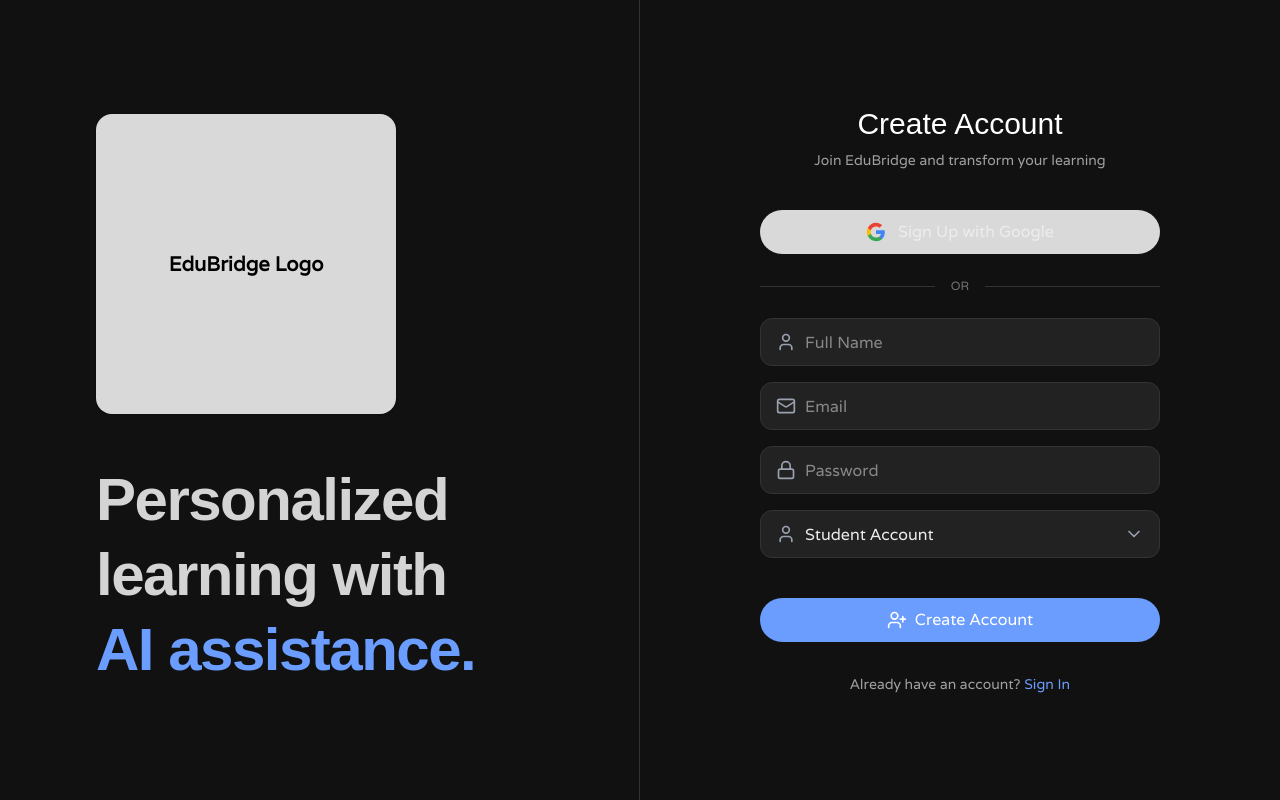
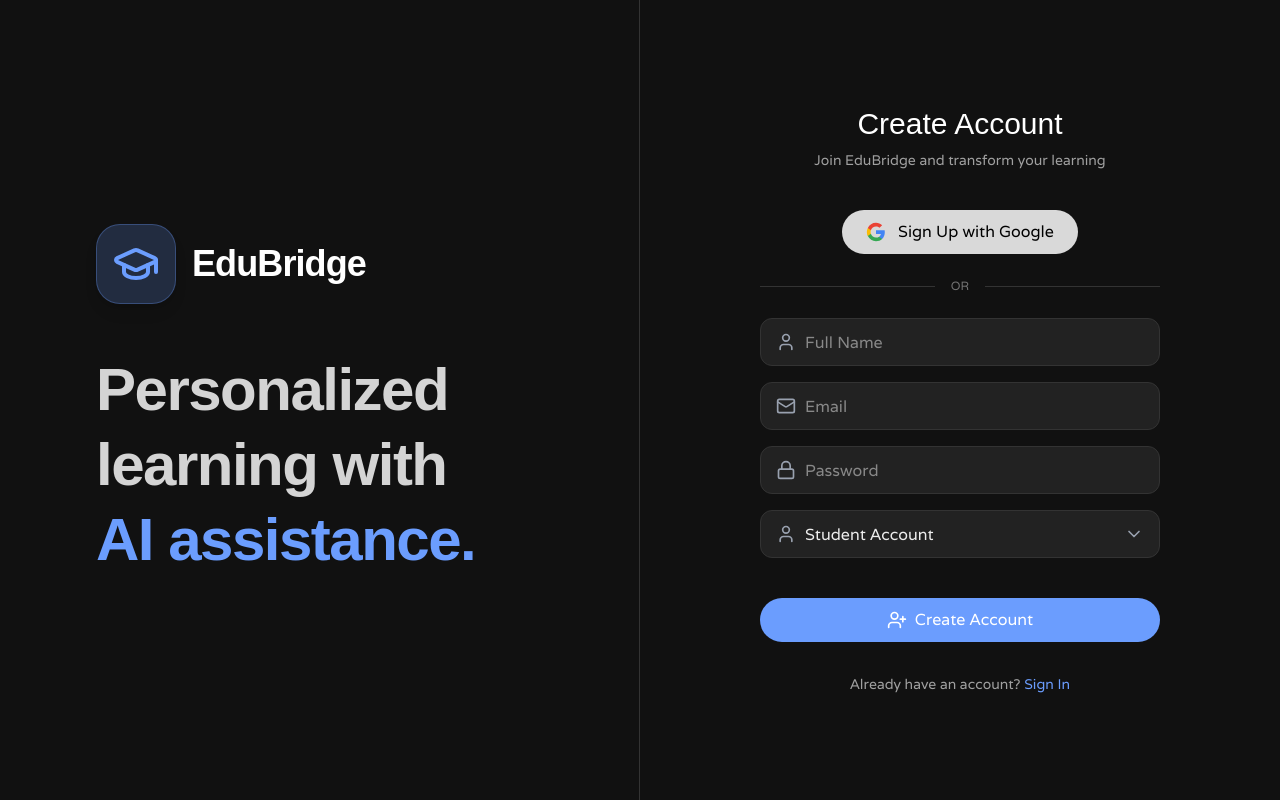
Before and after one commit to interterrestrial/EduBridge, a Next.js app in the folder client/: page /register in a window 1280 px wide. Built offline with nearby package versions, Linux system fonts and the light colour scheme; a web font is replaced by a local one.

Commit message:
Frontend UI Fixes

```diff
--- a/client/src/app/login/page.tsx
+++ b/client/src/app/login/page.tsx
@@ -5,7 +5,7 @@
 import Link from 'next/link';
 import { useAuth } from '../../hooks/useAuth';
 import api from '../../lib/api';
-import { Mail, Lock, LogIn } from 'lucide-react';
+import { Mail, Lock, LogIn, GraduationCap } from 'lucide-react';
 import { useGoogleLogin } from '@react-oauth/google';
 import { Button } from '../../components/ui/Button';
 import { Input } from '../../components/ui/Input';
@@ -57,9 +57,12 @@
     <div className="min-h-screen flex bg-background text-foreground font-sans">
       {/* Left Panel */}
       <div className="hidden lg:flex flex-col justify-center items-start w-1/2 p-16 xl:p-24 relative border-r border-border">
-        {/* Logo Box Placeholder */}
-        <div className="w-[300px] h-[300px] bg-[#d9d9d9] rounded-2xl flex items-center justify-center mb-12 shadow-sm">
-          <span className="text-black font-bold text-xl">EduBridge Logo</span>
+        {/* Logo */}
+        <div className="flex items-center gap-4 mb-12">
+          <div className="w-20 h-20 bg-primary/20 rounded-3xl flex items-center justify-center shadow-lg border border-primary/30">
+            <GraduationCap className="w-12 h-12 text-primary" />
+          </div>
+          <span className="font-heading text-4xl font-bold text-white tracking-tight">EduBridge</span>
         </div>
 
         <div className="font-heading text-5xl xl:text-6xl font-bold leading-tight tracking-tight max-w-lg text-[#d4d4d4]">
@@ -80,8 +83,7 @@
             onClick={() => handleGoogleLogin()}
             type="button"
             variant="ghost"
-            fullWidth
-            className="bg-[#d9d9d9] hover:bg-[#d9d9d9]/90 text-black mb-6"
+            className="!bg-[#d9d9d9] hover:!bg-[#c0c0c0] !text-black mb-6"
           >
             <svg viewBox="0 0 24 24" width="20" height="20" xmlns="http://www.w3.org/2000/svg" className="mr-3">
               <path d="M22.56 12.25c0-.78-.07-1.53-.2-2.25H12v4.26h5.92c-.26 1.37-1.04 2.53-2.21 3.31v2.77h3.57c2.08-1.92 3.28-4.74 3.28-8.09z" fill="#4285F4"/>
--- a/client/src/app/register/page.tsx
+++ b/client/src/app/register/page.tsx
@@ -5,7 +5,7 @@
 import Link from 'next/link';
 import { useAuth } from '../../hooks/useAuth';
 import api from '../../lib/api';
-import { User, Mail, Lock, UserPlus, ChevronDown } from 'lucide-react';
+import { User, Mail, Lock, UserPlus, ChevronDown, GraduationCap } from 'lucide-react';
 import { useGoogleLogin } from '@react-oauth/google';
 import { Button } from '../../components/ui/Button';
 import { Input } from '../../components/ui/Input';
@@ -60,9 +60,12 @@
     <div className="min-h-screen flex bg-background text-foreground font-sans">
       {/* Left Panel */}
       <div className="hidden lg:flex flex-col justify-center items-start w-1/2 p-16 xl:p-24 relative border-r border-border">
-        {/* Logo Box Placeholder */}
-        <div className="w-[300px] h-[300px] bg-[#d9d9d9] rounded-2xl flex items-center justify-center mb-12 shadow-sm">
-          <span className="text-black font-bold text-xl">EduBridge Logo</span>
+        {/* Logo */}
+        <div className="flex items-center gap-4 mb-12">
+          <div className="w-20 h-20 bg-primary/20 rounded-3xl flex items-center justify-center shadow-lg border border-primary/30">
+            <GraduationCap className="w-12 h-12 text-primary" />
+          </div>
+          <span className="font-heading text-4xl font-bold text-white tracking-tight">EduBridge</span>
         </div>
 
         <div className="font-heading text-5xl xl:text-6xl font-bold leading-tight tracking-tight max-w-lg text-[#d4d4d4]">
@@ -83,8 +86,7 @@
             onClick={() => handleGoogleSignup()}
             type="button"
             variant="ghost"
-            fullWidth
-            className="bg-[#d9d9d9] hover:bg-[#d9d9d9]/90 text-black mb-6"
+            className="!bg-[#d9d9d9] hover:!bg-[#c0c0c0] !text-black mb-6"
           >
             <svg viewBox="0 0 24 24" width="20" height="20" xmlns="http://www.w3.org/2000/svg" className="mr-3">
               <path d="M22.56 12.25c0-.78-.07-1.53-.2-2.25H12v4.26h5.92c-.26 1.37-1.04 2.53-2.21 3.31v2.77h3.57c2.08-1.92 3.28-4.74 3.28-8.09z" fill="#4285F4"/>
--- a/client/src/components/layout/Navbar.tsx
+++ b/client/src/components/layout/Navbar.tsx
@@ -82,13 +82,15 @@
             </div>
           </div>
 
-          <div className="absolute top-full mt-2 right-6 bg-card border border-border rounded-xl shadow-xl w-48 py-2 hidden group-hover:block">
-             <div className="px-4 py-2 border-b border-border mb-2">
-               <p className="text-sm text-white font-medium truncate">{user?.email}</p>
-             </div>
-             <button onClick={logout} className="w-full text-left px-4 py-2 text-sm text-red-400 hover:bg-white/5 transition-colors">
-               Sign Out
-             </button>
+          <div className="absolute top-full right-6 pt-2 hidden group-hover:block">
+            <div className="bg-card border border-border rounded-xl shadow-xl w-48 py-2">
+               <div className="px-4 py-2 border-b border-border mb-2">
+                 <p className="text-sm text-white font-medium truncate">{user?.email}</p>
+               </div>
+               <button onClick={logout} className="w-full text-left px-4 py-2 text-sm text-red-400 hover:bg-white/5 transition-colors cursor-pointer">
+                 Sign Out
+               </button>
+            </div>
           </div>
         </div>
       </div>
--- a/client/src/components/layout/Sidebar.tsx
+++ b/client/src/components/layout/Sidebar.tsx
@@ -15,7 +15,8 @@
   BarChart2,
   Settings,
   ChevronLeft,
-  ChevronRight
+  ChevronRight,
+  GraduationCap
 } from 'lucide-react';
 import { useAuth } from '../../hooks/useAuth';
 
@@ -57,7 +58,9 @@
       {/* Header with Logo & Toggle Button */}
       <div className="p-4 flex items-center justify-between border-b border-border w-64">
         <div className="flex items-center gap-3 overflow-hidden">
-          <div className="bg-[#d9d9d9] w-8 h-8 rounded-lg shrink-0"></div>
+          <div className="bg-primary/20 w-8 h-8 rounded-lg shrink-0 flex items-center justify-center border border-primary/30 shadow-sm">
+            <GraduationCap className="w-5 h-5 text-primary" />
+          </div>
           {!isCollapsed && (
             <div className="transition-opacity duration-300">
               <span className="text-xl font-bold tracking-tight text-white block">EduBridge</span>
```
